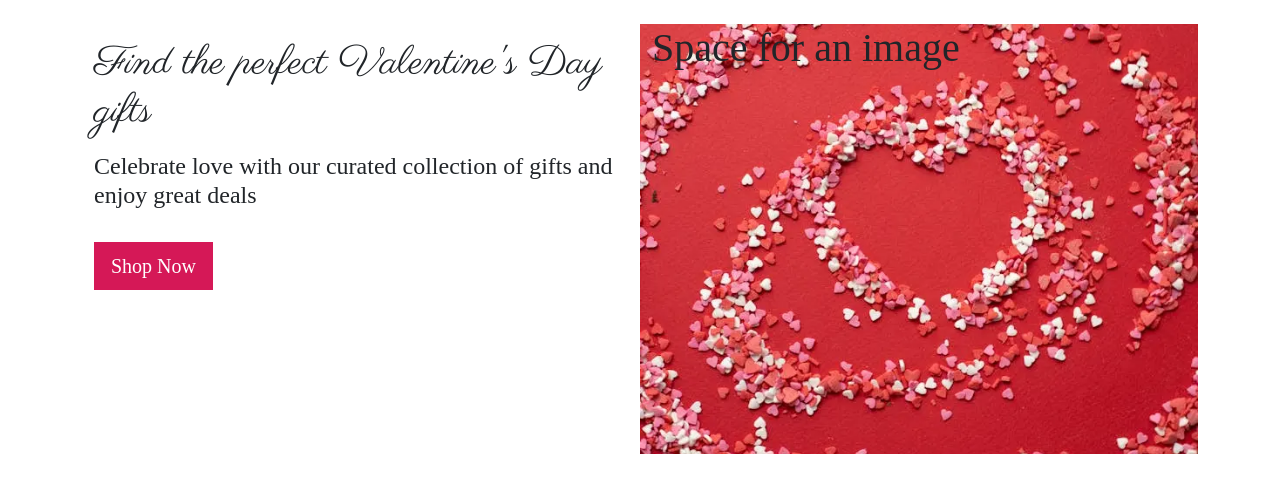
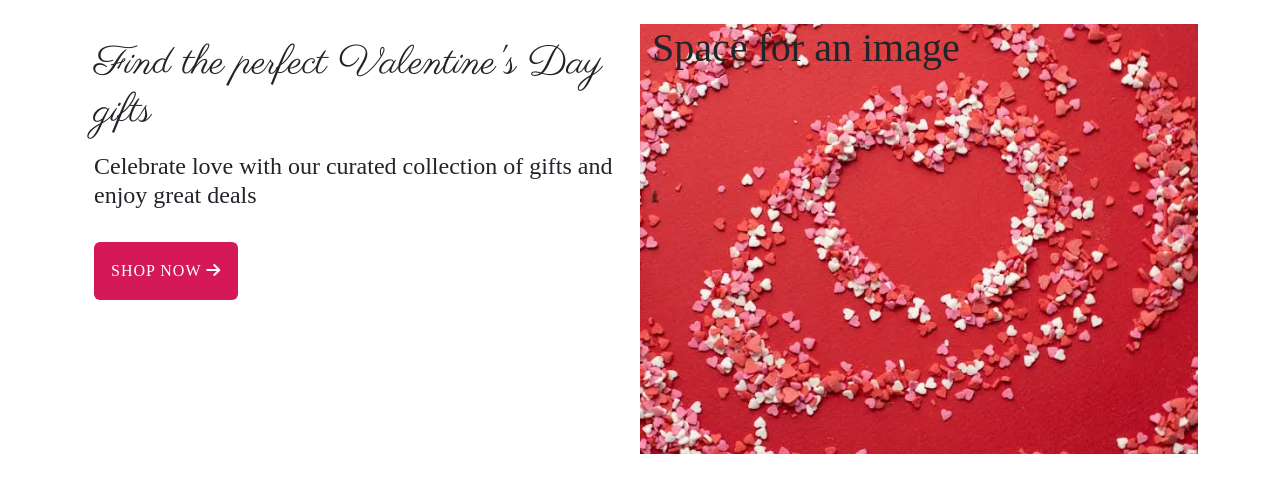
Before and after one commit to JesseRoss001/loveshop, a Django app: page / in a window 1280 px wide. Shown: the part 56-549 px from the top of the page. Run offline with Django 5.2, Linux system fonts and the light colour scheme; some libraries are stand-ins or nearby versions.

Commit message:
Update the shop button styling

```diff
--- a/static/css/style.css
+++ b/static/css/style.css
@@ -20,10 +20,12 @@ body {
 .ls-btn {
     background: #d51857;
     color: #fff;
+    letter-spacing: 1px;
 }
 
-.ls-btn:hover {
-    border: 2px solid #d51857;
+.ls-btn:hover,
+.ls-btn:active {
+    border: 2px solid #d51857!important;
     background: transparent;
     color: #000;
 }
--- a/templates/base.html
+++ b/templates/base.html
@@ -47,5 +47,7 @@
 
 <!-- Bootstrap Bundle with Popper -->
 <script src="https://cdn.jsdelivr.net/npm/bootstrap@5.3.2/dist/js/bootstrap.bundle.min.js" integrity="sha384-C6RzsynM9kWDrMNeT87bh95OGNyZPhcTNXj1NW7RuBCsyN/o0jlpcV8Qyq46cDfL" crossorigin="anonymous"></script>
+<!-- Font Awesome  -->
+<script src="https://kit.fontawesome.com/baba64def8.js" crossorigin="anonymous"></script>
 </body>
 </html>
--- a/templates/home.html
+++ b/templates/home.html
@@ -9,8 +9,8 @@
             <h4 class="my-3">Celebrate love with our curated collection of gifts and enjoy great deals
             </h4>
             <h4>
-                <a href="{% url 'products:index' %}" class="btn btn-lg ls-btn rounded-0 mt-3">Shop
-                    Now</a>
+                <a href="{% url 'products:index' %}" class="btn ls-btn rounded text-uppercase mt-3 p-3">Shop
+                    Now <i class="fa-solid fa-arrow-right"></i></a>
             </h4>
         </div>
         <div class="col-12 col-md-6 hero"><h1>Space for an image</h1></div>
```
